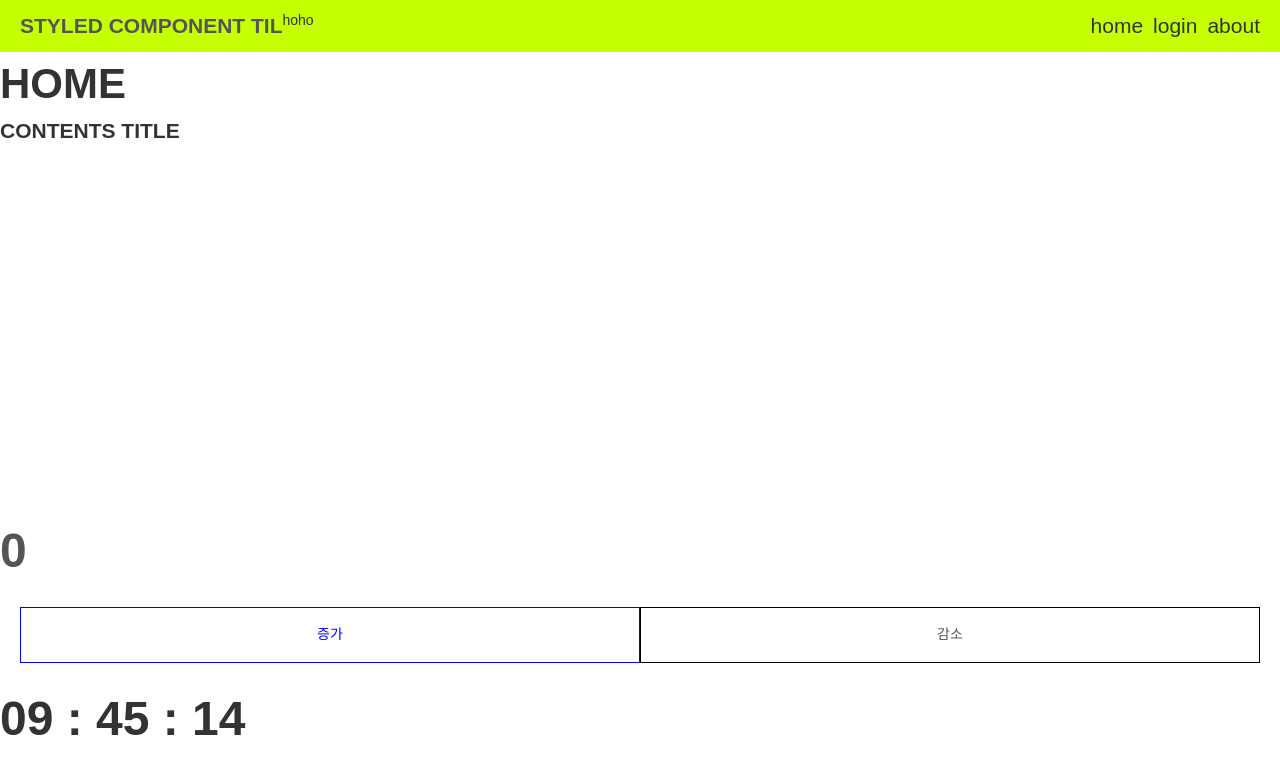
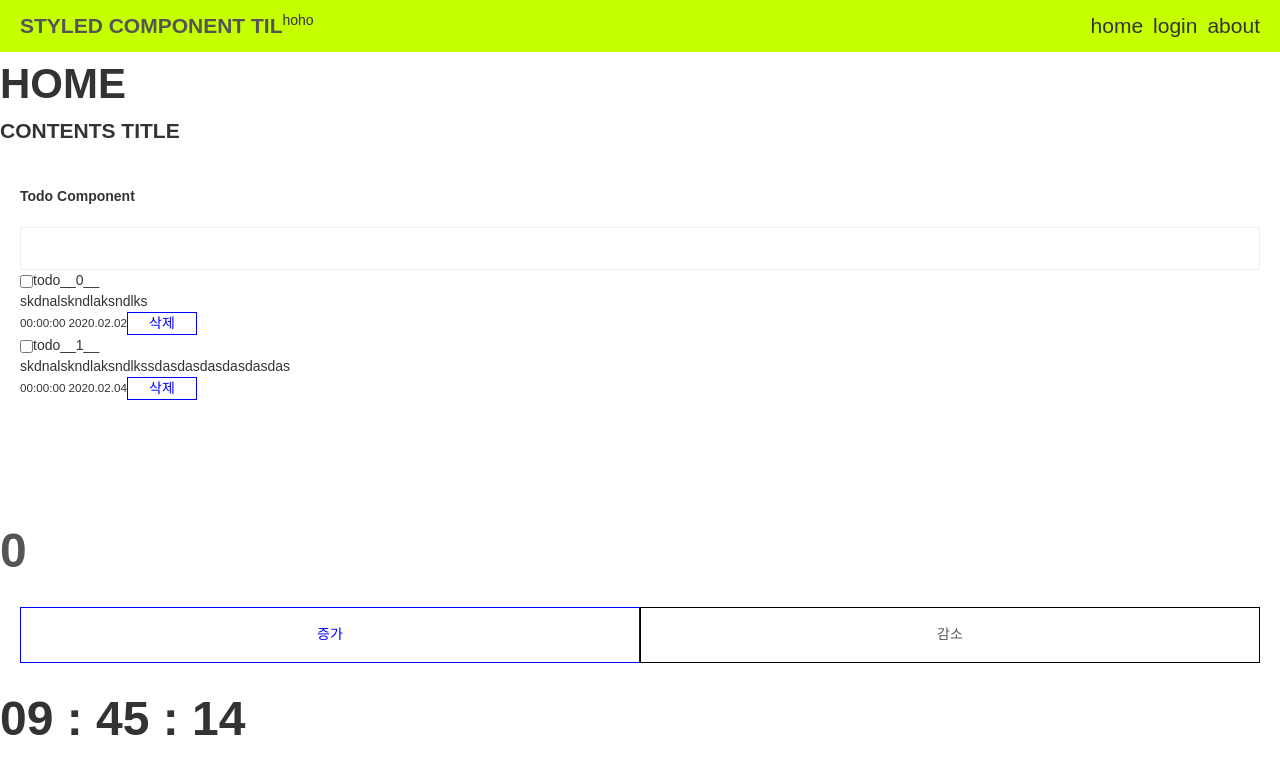
Before and after one commit to SinYongJu/til-ts-in-webpack, a React app: page / in a window 1280 px wide. Shown: the top 774 px of the page. Built offline with nearby package versions, Linux system fonts and the light colour scheme.

Commit message:
ADD : Todo Component

```diff
--- a/src/components/InputText.tsx
+++ b/src/components/InputText.tsx
@@ -4,10 +4,11 @@ import Input, { InputProps } from './form/Input';
 import Label from './form/Label';
 import Wrapper from './wrapper/Wrapper';
 
-interface TextInputProps{
-    children ?: React.ReactChild,
-    className ?: string,
-    input : InputProps,
+interface TextInputProps extends InputProps{
+    children ?: React.ReactChild
+    className ?: string
+    value : string
+    [handler : string] : any
 }
 
 const InputContainer = styled(Wrapper)``
@@ -17,12 +18,12 @@ const WrapInput = styled(Wrapper)`
 const TextInputLabel = styled(Label)`
     float:left;
 `
-const TextInput:React.FC<TextInputProps> = ({children, className, input, ...props}) => {
+const TextInput:React.FC<TextInputProps> = ({children, className, ...props}) => {
     return (
-        <InputContainer className={className} {...props}>
-           <TextInputLabel htmlFor={input.id}>{children}</TextInputLabel>
+        <InputContainer className={className}>
+           <TextInputLabel htmlFor={props.id}>{children}</TextInputLabel>
            <WrapInput className="wrap_input">
-            <Input {...input}/>
+            <Input {...props}/>
            </WrapInput>
         </InputContainer>
     )
--- /dev/null
+++ b/src/components/Todo/Todo.tsx
@@ -0,0 +1,82 @@
+import * as React from 'react';
+import InputText from '../InputText';
+import Input, { INPUT_THEME_MAPPER, InputProps } from '../form/Input';
+import TodoList from "./TodoList";
+import styled from 'styled-components';
+type TodoProps = {
+    className ?: string
+}
+type TodoState = {
+    value : string,
+}
+
+const inputTodo =  {
+    id:"tfTodo",
+    name: 'todos',
+    error: false,
+    theme: INPUT_THEME_MAPPER.BORDER,
+}
+
+const TodoInputText = styled(InputText)`
+    ${Input} {
+        padding: 10px 18px;
+        font-size: 18px;
+    }
+`
+// React.Component<{props}, {state}}>
+class Todo extends React.Component<TodoProps,TodoState>{
+    state :TodoState = {
+        value : ''
+    }
+    constructor(props:TodoProps){
+        super(props)
+    }
+    onKeyPress(event : React.KeyboardEvent<HTMLInputElement>){
+        if(event.charCode === 13 && this.state.value.length > 0){
+            console.log('create')
+        }
+    }
+    onChange(event : React.ChangeEvent<HTMLInputElement>){
+        let value:string = event.target.value
+        this.setState(state => {
+            this.state.value = value
+            return {
+                ...state,
+            }
+        })
+    }
+    render(){
+        const {onChange, state : {value}} = this
+        const inputs = {
+            ...inputTodo,
+            value,
+            onChange: onChange.bind(this)
+        }
+        return (
+            <div className={this.props.className}>
+                <strong>Todo Component</strong>
+                <TodoInputText  {...inputs} onKeyPress={this.onKeyPress.bind(this)}/>
+                <TodoList todolist={[
+                    {
+                        id : 'todo__0__',
+                        desc : 'skdnalskndlaksndlks',
+                        timeStamp : '00:00:00 2020.02.02'
+                    },
+                    {
+                        id : 'todo__1__',
+                        desc : 'skdnalskndlaksndlkssdasdasdasdasdasdas',
+                        timeStamp : '00:00:00 2020.02.04'
+                    }
+                ]}/>
+            </div>
+        );
+    }
+};
+
+export default styled(Todo)`
+    padding: 20px;
+    strong {
+        display: block;
+        padding: 20px 0;
+    }
+`;
--- /dev/null
+++ b/src/components/Todo/TodoItem.tsx
@@ -0,0 +1,36 @@
+import * as React from 'react';
+import Label from '../form/Label';
+import Button, { BUTTON_THEME_MAPPER } from '../button/Button';
+import styled from 'styled-components';
+import Input, { INPUT_THEME_MAPPER } from '../form/Input';
+import { TodoItem } from './TodoList';
+
+
+type ToddItemProps = {
+    key: string
+    item : TodoItem
+    onClick : (event:React.MouseEvent) => void
+    onDoubleClick : (event:React.MouseEvent) => void
+}
+
+const TodoItemButton = styled(Button)`
+    width : 70px;
+`
+
+const TodoItem:React.FunctionComponent<ToddItemProps> = (props) => {
+    const {item , onClick, onDoubleClick, ...rest} = props
+    const checkboxId:string = `${item.id}__Check`
+    return (
+        <li {...rest} onDoubleClick={onDoubleClick}>
+            <Input type="checkbox" id={checkboxId} error={false}/>
+            <Label htmlFor={checkboxId}>
+                <em>{item.id}</em>
+                <p>{item.desc}</p>
+                <small>{item.timeStamp}</small>
+                <TodoItemButton onClick={onClick} theme={BUTTON_THEME_MAPPER.BLUE}>삭제</TodoItemButton>
+            </Label>
+      </li>
+    );
+};
+
+export default TodoItem;
--- /dev/null
+++ b/src/components/Todo/TodoList.tsx
@@ -0,0 +1,34 @@
+import * as React from 'react';
+import Label from '../form/Label';
+import Button, { BUTTON_THEME_MAPPER } from '../button/Button';
+import styled from 'styled-components';
+import TodoItem from "./TodoItem";
+type TodoListProps = {
+    todolist: Array<{}>
+}
+
+export type TodoItem = {
+    id : string,desc: string, timeStamp : string
+}
+
+const TodoList:React.FunctionComponent<TodoListProps> = (props) => {
+    const { todolist } = props
+    const onDoubleClickToModify = (id : string) => (event: React.MouseEvent<HTMLLIElement>) : void => {
+        console.log(id)
+        const value:string = prompt('Update Todo')
+        console.log(value)
+    }
+    const onClickToDelete = (id : string) => (event: React.MouseEvent<HTMLButtonElement>) : void => {
+        console.log(id)
+    }
+    return (
+        <ul>
+          {todolist.map((item : TodoItem, index) => <TodoItem key={`${item.id}__${index}`} item={{...item}} onClick={onClickToDelete(item.id)} onDoubleClick={onDoubleClickToModify(item.id)}/>)}
+        </ul>
+    );
+};
+
+TodoList.defaultProps = {
+    todolist : []
+}
+export default TodoList;
--- a/src/components/form/Input.tsx
+++ b/src/components/form/Input.tsx
@@ -30,7 +30,7 @@ const INPUT_THEME = {
 }
 const inputStyle = getStyleCss(DEFAULT_INPUT_STYLE as defualtStyle, INPUT_THEME)
 const Input = styled.input<InputProps>`
-    ${({theme})=>inputStyle(theme)}
+    ${({theme})=> inputStyle(theme)}
 `
 
 export default Input;
--- a/src/components/form/Label.tsx
+++ b/src/components/form/Label.tsx
@@ -2,7 +2,6 @@ import * as React from 'react';
 import styled from 'styled-components';
 
 export interface LabelProps{
-    children ?: React.ReactChild,
     htmlFor : string,
 }
 
--- a/src/pages/Home.tsx
+++ b/src/pages/Home.tsx
@@ -7,6 +7,7 @@ import Store from '../store';
 import Count from '../components/Count';
 import CountT from '../components/CountT';
 import Timer from '../components/Timer';
+import Todo from '../components/Todo/Todo';
 
 interface IHomeProps {
     store?: Store
@@ -23,6 +24,7 @@ class Home extends React.Component <IHomeProps>{
                     <TitleH2>HOME</TitleH2>
                     <Wrapper width="100%" height="740" maxHeight="400">
                         <TitleH3>Contents Title</TitleH3>
+                        <Todo/>
                     </Wrapper>
                     <Count/>
                     <CountT/>
--- a/src/pages/Login.tsx
+++ b/src/pages/Login.tsx
@@ -114,8 +114,8 @@ const Login:React.FC<LoginProps> = ({children, className, ...props}) => {
                 <TitleH2>{children}</TitleH2>
                 <fieldset>
                     <legend>login form</legend>
-                    <InputText input={loginInfo.userName} className="tf_login">ID</InputText>
-                    <InputText input={loginInfo.password} className="tf_login">password</InputText>
+                    <InputText {...loginInfo.userName} className="tf_login">ID</InputText>
+                    <InputText {...loginInfo.password} className="tf_login">password</InputText>
                     <Button theme={BUTTON_THEME_MAPPER.BLUE} type="submit">Login</Button>
                     <Button theme={BUTTON_THEME_MAPPER.BALCK} type="button">SIGN UP</Button>
                 </fieldset>
--- a/src/util/styled.ts
+++ b/src/util/styled.ts
@@ -6,5 +6,6 @@ export interface Style {
 }
 export type defualtStyle = Array<string>
 export const getStyleCss =(defaultStyle:defualtStyle,styleTheme:Style) => (theme:StyleTheme) => {
-    return ([...defaultStyle,...styleTheme[theme as keyof Style]])
+    if(styleTheme[theme as keyof Style]) return ([...defaultStyle,...styleTheme[theme as keyof Style]])
+    return {}
 }
```
